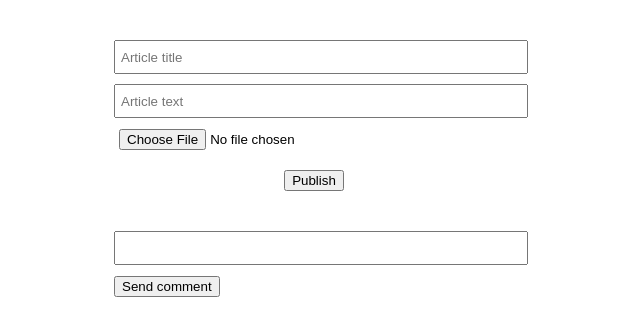
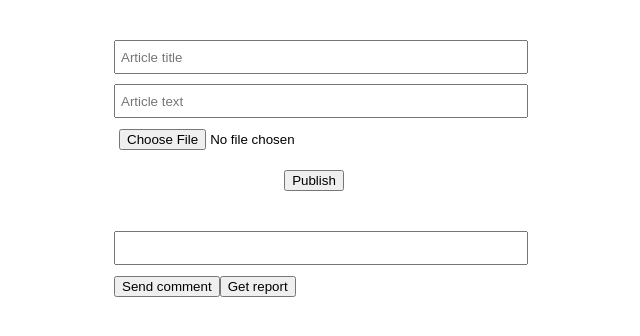
Before and after one commit to zimishe/node_blog_fe_work, a React (Create React App) app: page / in a window 1280 px wide. Shown: the top 336 px of the page, without its empty margins (326-966 px from the left). Built offline with nearby package versions, Linux system fonts and the light colour scheme.

Commit message:
added getReport handler

```diff
--- a/src/App.js
+++ b/src/App.js
@@ -1,6 +1,8 @@
 import React, { useState } from "react";
 import axios from "axios";
 import "./App.css";
+
+const API_URL = 'http://localhost:8000';
 
 const App = () => {
   const [title, setTitle] = useState("");
@@ -12,7 +14,7 @@ const App = () => {
   const getSignedrequest = async file => {
     try {
       return await axios.get(
-        `http://localhost:8000/sign-s3?file-name=${file.name}&file-type=${file.type}`
+        `${API_URL}/sign-s3?file-name=${file.name}&file-type=${file.type}`
       );
     } catch (error) {
       console.log(error);
@@ -44,11 +46,14 @@ const App = () => {
 
     await axios
       .post(
-        "http://localhost:8000/articles",
+        `${API_URL}/articles`,
         {
           title,
           text,
-          coverImageUrl: response.data.url
+          coverImageUrl: response.data.url,
+          author: {
+            id: "e586f450-5ee5-11ea-8c79-6369f763d335"
+          },
         },
         {
           headers: {
@@ -68,7 +73,7 @@ const App = () => {
 
     await axios
       .post(
-        "http://localhost:8000/articles/13b70a00-5ed1-11ea-8890-b19e78a9cc97/comments",
+        `${API_URL}/articles/95ba2270-6eae-11ea-b9dd-8779de227448/comments`,
         {
           author: {
             id: "e586f450-5ee5-11ea-8c79-6369f763d335"
@@ -87,6 +92,28 @@ const App = () => {
         console.log(error);
       });
   };
+
+  const getReport = async e => {
+    e.preventDefault()
+
+    const { data } = await axios
+      .get(
+        `${API_URL}/articles/95ba2270-6eae-11ea-b9dd-8779de227448/report`,
+
+        {
+          headers: {
+            "Content-Type": "application/json",
+            Authorization:
+              "Bearer eyJhbGciOiJIUzI1NiIsInR5cCI6IkpXVCJ9.eyJlbWFpbCI6InRlc3RAdC50IiwicGFzc3dvcmQiOiJ6aGVwYSIsImlhdCI6MTU4MzQxNTIzM30.KNDAiDKLK7AL2ZhAqUlmnrXmB4PXZqrkRoeMJbpObuA"
+          }
+        }
+      )
+      .catch(function(error) {
+        console.log(error);
+      });
+
+    window.open(`${API_URL}/${data}`, '__blank')
+  }
 
   return (
     <>
@@ -118,6 +145,7 @@ const App = () => {
           onChange={e => setCommentText(e.target.value)}
         />
         <button type="submit">Send comment</button>
+        <button type="button" onClick={getReport}>Get report</button>
       </form>
     </>
   );
```
